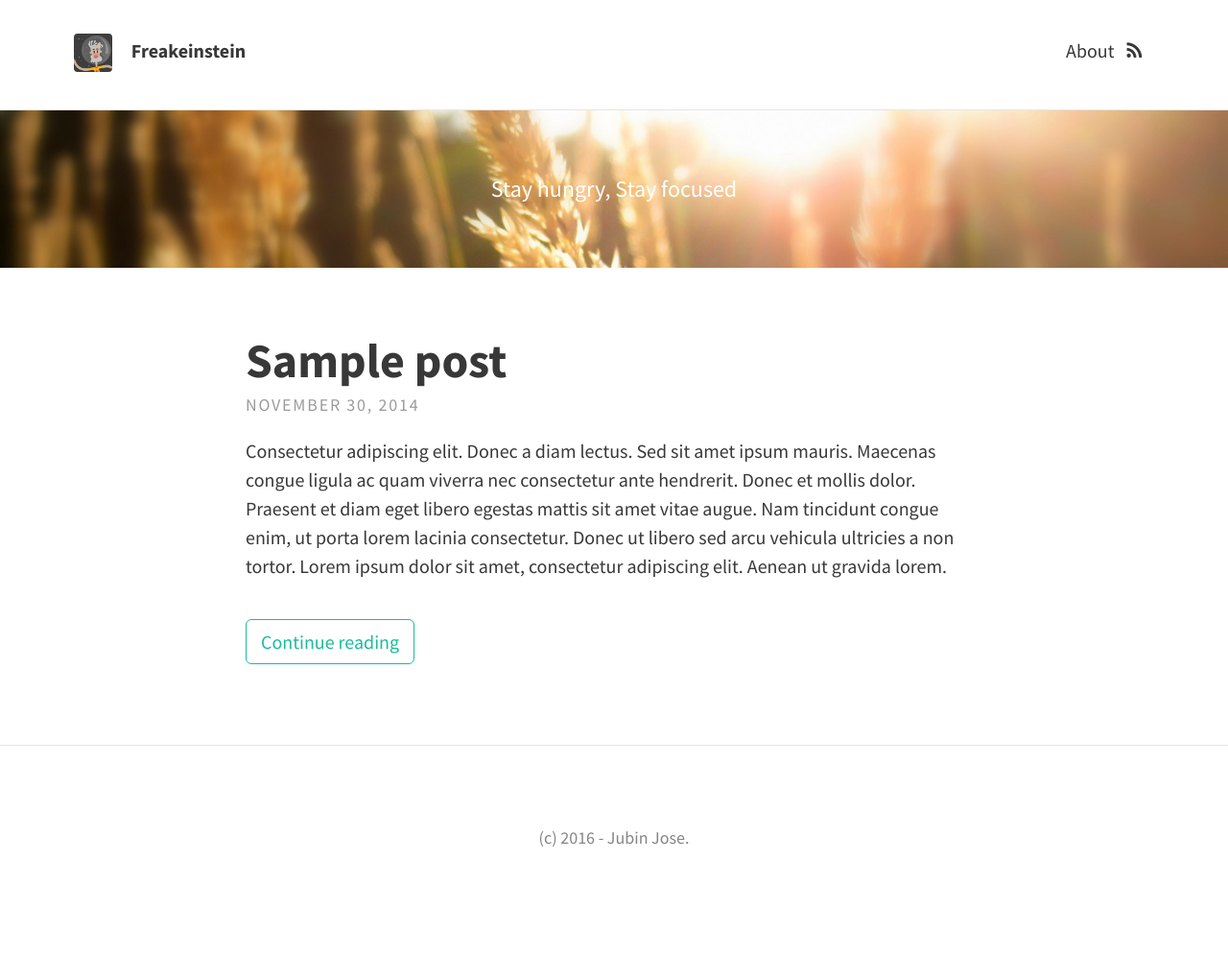
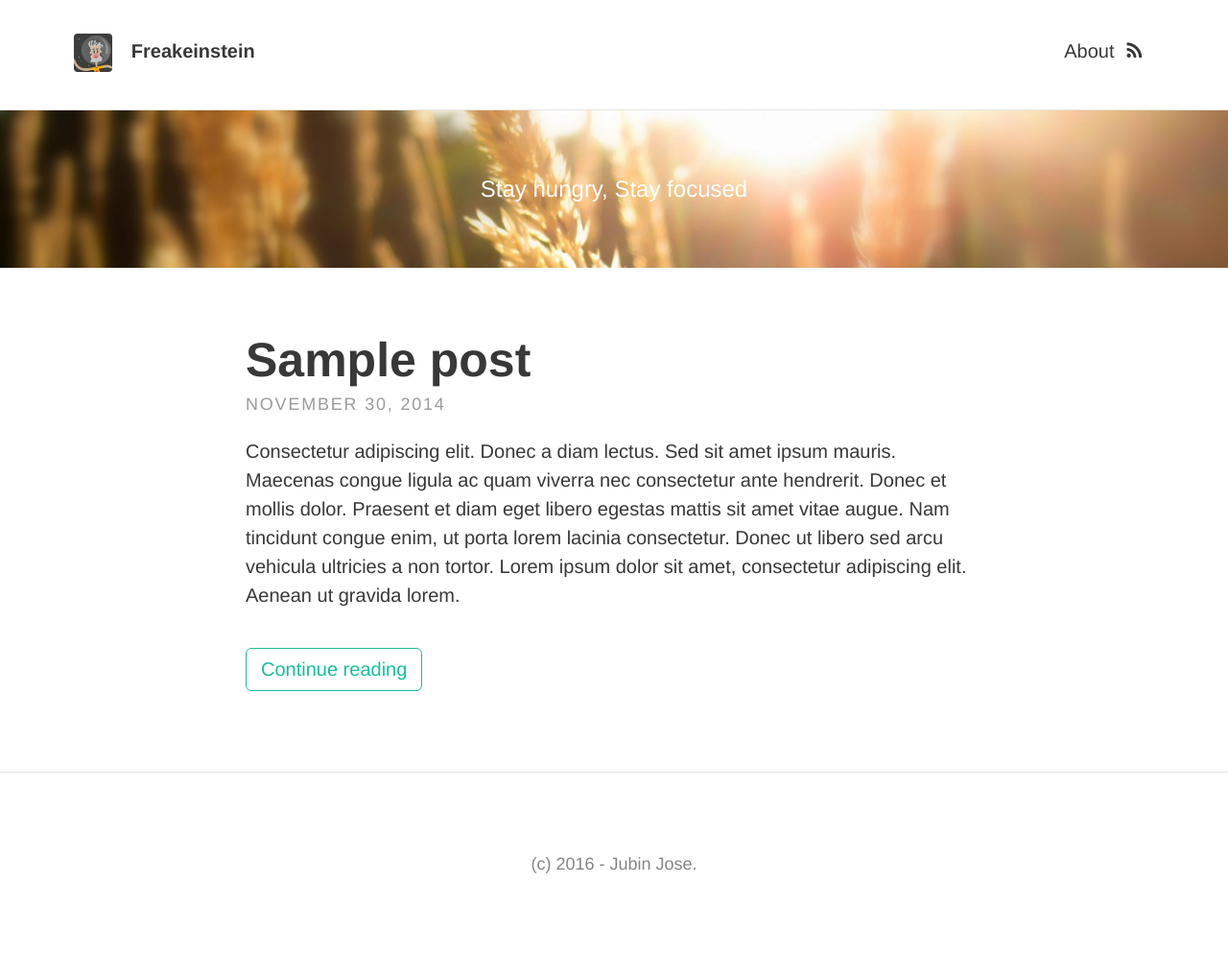
Before and after one commit to freakeinstein/freakeinstein.github.io, a Jekyll site: the page built from index.html, in a window 1280 px wide. Shown: the whole page at 96% size. Built offline with Jekyll 4.4.1, drawn with Linux system fonts in a browser that asks for light colours; nearby versions of some CDN libraries; some web fonts are replaced; the list of posts is cut into pages by our own code; before the commit the page ends 968 px from its top, so only the background shows below that.

Commit message:
Update _config.yml

```diff
--- a/_config.yml
+++ b/_config.yml
@@ -54,7 +54,7 @@ theme:
 
   # Colours, typography and padding
   # Open the "_sass > base" folder, and open "_variables.scss"
-  google_fonts: "Source+Sans+Pro:400,700,700italic,400italic"
+  google_fonts: "font-family: Lato+sans+serif:400,700,700italic,400italic"
 
   # Post navigation
   post_navigation: true
```
